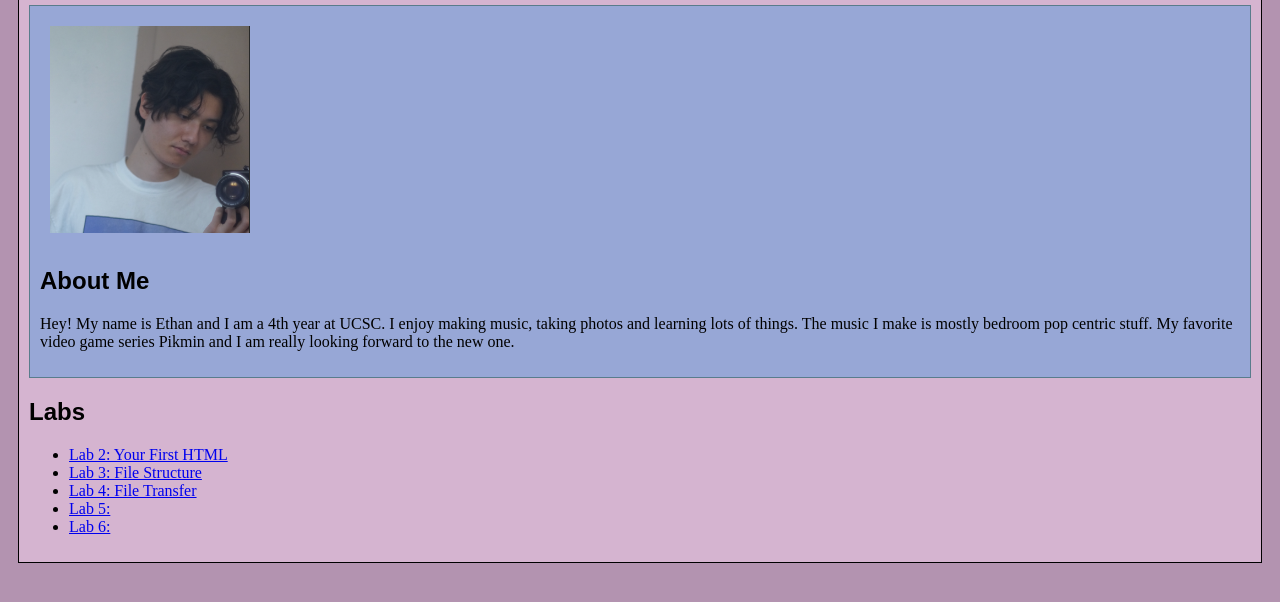
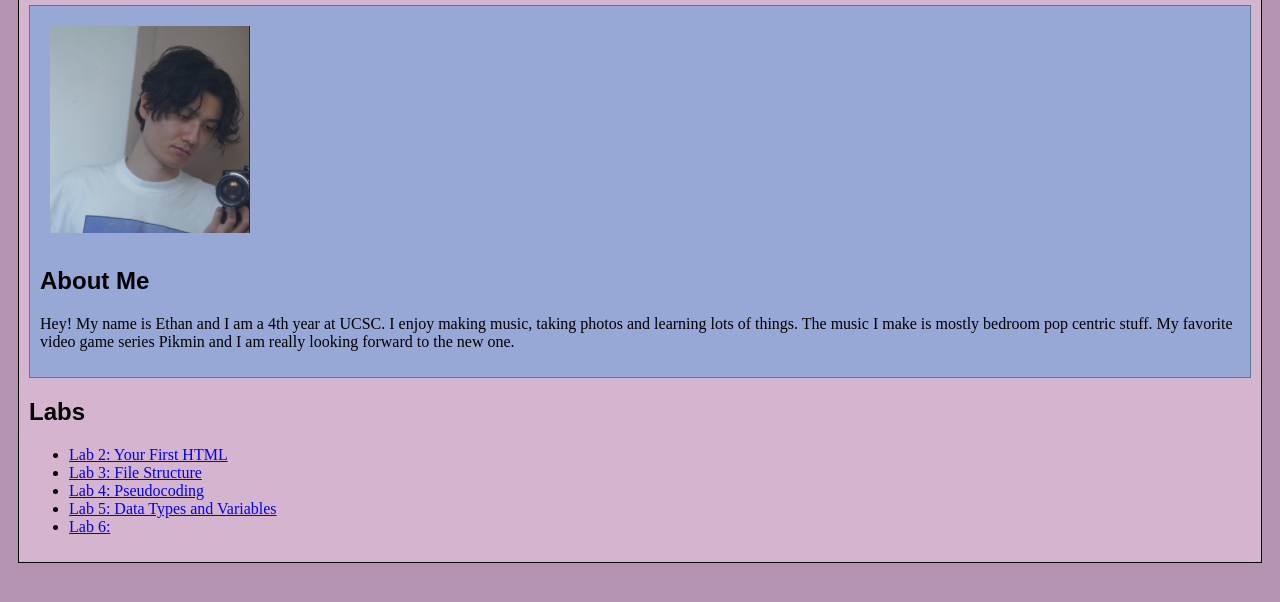
Before and after one commit to ethiroto/art101, a plain HTML site: page index.html in a window 1280 px wide. Shown: the part 106-708 px from the top of the page. Drawn offline with Linux system fonts and the light colour scheme.

Commit message:
moe change

```diff
--- a/index.html
+++ b/index.html
@@ -35,8 +35,8 @@
 			<ul>
 				<li><a href="lab2/index2.html">Lab 2: Your First HTML</a></li>
 				<li><a href="lab3/index.html">Lab 3: File Structure</a></li>
-				<li><a href="lab4/index.html">Lab 4: File Transfer</a></li>
-				<li><a href="lab5/index.html">Lab 5:</a></li>
+				<li><a href="lab4/index.html">Lab 4: Pseudocoding</a></li>
+				<li><a href="lab5/index.html">Lab 5: Data Types and Variables</a></li>
 				<li><a href="lab6/index.html">Lab 6:</a></li>
 			</ul>
 		</section>
```
